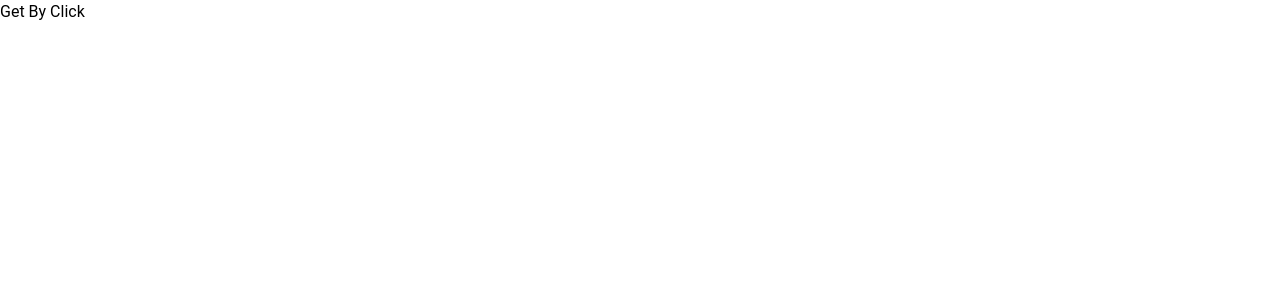
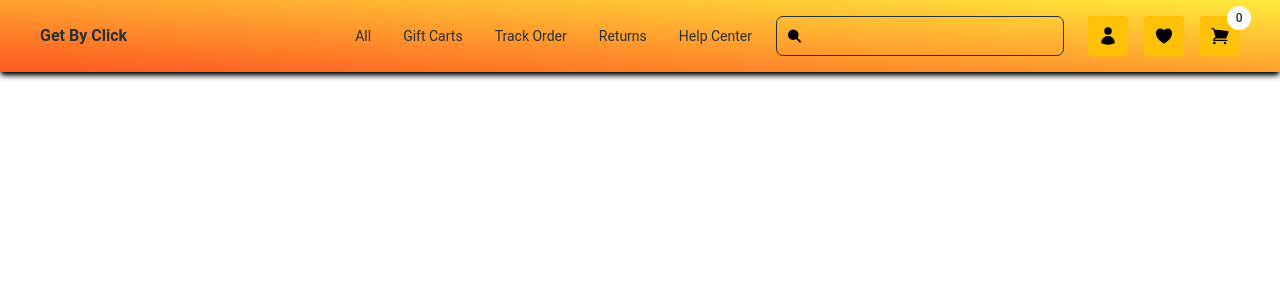
Before and after one commit to sayonUsman/get-by-click, a React (Vite) app: page / in a window 1280 px wide. Shown: the top 300 px of the page. Built offline with nearby package versions, Linux system fonts and the light colour scheme.

Commit message:
Added Navbar

```diff
--- a/package.json
+++ b/package.json
@@ -10,6 +10,7 @@
     "preview": "vite preview"
   },
   "dependencies": {
+    "@heroicons/react": "^2.0.18",
     "@material-tailwind/react": "^2.1.3",
     "react": "^18.2.0",
     "react-dom": "^18.2.0"
--- /dev/null
+++ b/src/components/Navbar.jsx
@@ -0,0 +1,265 @@
+import React from "react";
+import {
+  Navbar,
+  Collapse,
+  Typography,
+  IconButton,
+  Badge,
+  Tooltip,
+  Input,
+} from "@material-tailwind/react";
+import {
+  UserIcon,
+  HeartIcon,
+  ShoppingCartIcon,
+} from "@heroicons/react/24/solid";
+
+export default function StickyNavbar() {
+  const [openNav, setOpenNav] = React.useState(false);
+
+  React.useEffect(() => {
+    window.addEventListener(
+      "resize",
+      () => window.innerWidth >= 1140 && setOpenNav(false)
+    );
+  }, []);
+
+  const navList = (
+    <ul className="mt-2 mb-4 flex flex-col gap-2 xl:mb-0 xl:mt-0 xl:flex-row xl:items-center xl:gap-6">
+      <Typography
+        as="li"
+        variant="small"
+        color="blue-gray"
+        className="p-1 font-normal"
+      >
+        <a href="#" className="flex items-center">
+          All
+        </a>
+      </Typography>
+
+      <Typography
+        as="li"
+        variant="small"
+        color="blue-gray"
+        className="p-1 font-normal"
+      >
+        <a href="#" className="flex items-center">
+          Gift Carts
+        </a>
+      </Typography>
+
+      <Typography
+        as="li"
+        variant="small"
+        color="blue-gray"
+        className="p-1 font-normal"
+      >
+        <a href="#" className="flex items-center">
+          Track Order
+        </a>
+      </Typography>
+
+      <Typography
+        as="li"
+        variant="small"
+        color="blue-gray"
+        className="p-1 font-normal"
+      >
+        <a href="#" className="flex items-center">
+          Returns
+        </a>
+      </Typography>
+
+      <Typography
+        as="li"
+        variant="small"
+        color="blue-gray"
+        className="p-1 font-normal"
+      >
+        <a href="#" className="flex items-center">
+          Help Center
+        </a>
+      </Typography>
+    </ul>
+  );
+
+  return (
+    <div className="w-full shadow-md shadow-black">
+      <Navbar
+        variant="gradient"
+        color="deep-orange"
+        className="sticky top-0 z-10 h-max max-w-full rounded-none px-4 py-4 xl:px-10 from-deep-orange-500 to-yellow-500"
+      >
+        <div className="flex items-center justify-between text-blue-gray-900">
+          <Typography
+            as="a"
+            href="#"
+            className="mr-4 cursor-pointer py-1.5 font-semibold"
+          >
+            Get By Click
+          </Typography>
+
+          <div className="flex items-center gap-1">
+            <div className="mr-4 hidden xl:block">{navList}</div>
+
+            <div className="hidden items-center gap-x-2 xl:flex xl:mr-5">
+              <form className="relative flex w-full gap-2 md:w-max">
+                <Input
+                  type="search"
+                  placeholder="Search"
+                  containerProps={{
+                    className: "min-w-[288px]",
+                  }}
+                  className="!border-blue-gray-900 pl-9 placeholder:text-blue-gray-900 text-blue-gray-900"
+                  labelProps={{
+                    className: "before:content-none after:content-none",
+                  }}
+                />
+
+                <div className="!absolute left-3 top-[13px]">
+                  <svg
+                    width="13"
+                    height="14"
+                    viewBox="0 0 14 15"
+                    fill="none"
+                    xmlns="http://www.w3.org/2000/svg"
+                  >
+                    <path
+                      d="M9.97811 7.95252C10.2126 7.38634 10.3333 6.7795 10.3333 6.16667C10.3333 4.92899 9.84167 3.742 8.9665 2.86683C8.09133 1.99167 6.90434 1.5 5.66667 1.5C4.42899 1.5 3.242 1.99167 2.36683 2.86683C1.49167 3.742 1 4.92899 1 6.16667C1 6.7795 1.12071 7.38634 1.35523 7.95252C1.58975 8.51871 1.93349 9.03316 2.36683 9.4665C2.80018 9.89984 3.31462 10.2436 3.88081 10.4781C4.447 10.7126 5.05383 10.8333 5.66667 10.8333C6.2795 10.8333 6.88634 10.7126 7.45252 10.4781C8.01871 10.2436 8.53316 9.89984 8.9665 9.4665C9.39984 9.03316 9.74358 8.51871 9.97811 7.95252Z"
+                      fill="#000000"
+                    />
+
+                    <path
+                      d="M13 13.5L9 9.5M10.3333 6.16667C10.3333 6.7795 10.2126 7.38634 9.97811 7.95252C9.74358 8.51871 9.39984 9.03316 8.9665 9.4665C8.53316 9.89984 8.01871 10.2436 7.45252 10.4781C6.88634 10.7126 6.2795 10.8333 5.66667 10.8333C5.05383 10.8333 4.447 10.7126 3.88081 10.4781C3.31462 10.2436 2.80018 9.89984 2.36683 9.4665C1.93349 9.03316 1.58975 8.51871 1.35523 7.95252C1.12071 7.38634 1 6.7795 1 6.16667C1 4.92899 1.49167 3.742 2.36683 2.86683C3.242 1.99167 4.42899 1.5 5.66667 1.5C6.90434 1.5 8.09133 1.99167 8.9665 2.86683C9.84167 3.742 10.3333 4.92899 10.3333 6.16667Z"
+                      stroke="#000000"
+                      strokeWidth="2"
+                      strokeLinecap="round"
+                      strokeLinejoin="round"
+                    />
+                  </svg>
+                </div>
+              </form>
+            </div>
+
+            <Tooltip
+              content="Log In"
+              placement="bottom-end"
+              className="rounded"
+            >
+              <IconButton color="amber" className="rounded mr-2 xl:mr-3">
+                <UserIcon className="h-full w-full" />
+              </IconButton>
+            </Tooltip>
+
+            <Tooltip
+              content="Wishlist"
+              placement="bottom-end"
+              className="rounded"
+            >
+              <IconButton color="amber" className="rounded mr-2 xl:mr-3">
+                <HeartIcon className="h-full w-full" />
+              </IconButton>
+            </Tooltip>
+
+            <Badge
+              content="0"
+              color="white"
+              className="text-blue-gray-900 mr-3 xl:mr-0"
+            >
+              <Tooltip
+                content="Cart"
+                placement="bottom-end"
+                className="rounded"
+              >
+                <IconButton color="amber" className="rounded mr-3 xl:mr-0">
+                  <ShoppingCartIcon className="h-full w-full" />
+                </IconButton>
+              </Tooltip>
+            </Badge>
+
+            <IconButton
+              variant="text"
+              className="ml-auto h-6 w-6 text-inherit hover:bg-transparent focus:bg-transparent active:bg-transparent xl:hidden"
+              ripple={false}
+              onClick={() => setOpenNav(!openNav)}
+            >
+              {openNav ? (
+                <svg
+                  xmlns="http://www.w3.org/2000/svg"
+                  fill="none"
+                  className="h-6 w-6"
+                  viewBox="0 0 24 24"
+                  stroke="currentColor"
+                  strokeWidth={2}
+                >
+                  <path
+                    strokeLinecap="round"
+                    strokeLinejoin="round"
+                    d="M6 18L18 6M6 6l12 12"
+                  />
+                </svg>
+              ) : (
+                <svg
+                  xmlns="http://www.w3.org/2000/svg"
+                  className="h-6 w-6"
+                  fill="none"
+                  stroke="currentColor"
+                  strokeWidth={2}
+                >
+                  <path
+                    strokeLinecap="round"
+                    strokeLinejoin="round"
+                    d="M4 6h16M4 12h16M4 18h16"
+                  />
+                </svg>
+              )}
+            </IconButton>
+          </div>
+        </div>
+
+        <Collapse open={openNav}>
+          {navList}
+
+          <div className="items-center gap-x-2 xl:hidden">
+            <form className="relative flex w-full gap-2 md:w-max">
+              <Input
+                type="search"
+                placeholder="Search"
+                containerProps={{
+                  className: "min-w-[288px]",
+                }}
+                className="!border-blue-gray-900 pl-9 placeholder:text-blue-gray-900 text-blue-gray-900"
+                labelProps={{
+                  className: "before:content-none after:content-none",
+                }}
+              />
+
+              <div className="!absolute left-3 top-[13px]">
+                <svg
+                  width="13"
+                  height="14"
+                  viewBox="0 0 14 15"
+                  fill="none"
+                  xmlns="http://www.w3.org/2000/svg"
+                >
+                  <path
+                    d="M9.97811 7.95252C10.2126 7.38634 10.3333 6.7795 10.3333 6.16667C10.3333 4.92899 9.84167 3.742 8.9665 2.86683C8.09133 1.99167 6.90434 1.5 5.66667 1.5C4.42899 1.5 3.242 1.99167 2.36683 2.86683C1.49167 3.742 1 4.92899 1 6.16667C1 6.7795 1.12071 7.38634 1.35523 7.95252C1.58975 8.51871 1.93349 9.03316 2.36683 9.4665C2.80018 9.89984 3.31462 10.2436 3.88081 10.4781C4.447 10.7126 5.05383 10.8333 5.66667 10.8333C6.2795 10.8333 6.88634 10.7126 7.45252 10.4781C8.01871 10.2436 8.53316 9.89984 8.9665 9.4665C9.39984 9.03316 9.74358 8.51871 9.97811 7.95252Z"
+                    fill="#000000"
+                  />
+
+                  <path
+                    d="M13 13.5L9 9.5M10.3333 6.16667C10.3333 6.7795 10.2126 7.38634 9.97811 7.95252C9.74358 8.51871 9.39984 9.03316 8.9665 9.4665C8.53316 9.89984 8.01871 10.2436 7.45252 10.4781C6.88634 10.7126 6.2795 10.8333 5.66667 10.8333C5.05383 10.8333 4.447 10.7126 3.88081 10.4781C3.31462 10.2436 2.80018 9.89984 2.36683 9.4665C1.93349 9.03316 1.58975 8.51871 1.35523 7.95252C1.12071 7.38634 1 6.7795 1 6.16667C1 4.92899 1.49167 3.742 2.36683 2.86683C3.242 1.99167 4.42899 1.5 5.66667 1.5C6.90434 1.5 8.09133 1.99167 8.9665 2.86683C9.84167 3.742 10.3333 4.92899 10.3333 6.16667Z"
+                    stroke="#000000"
+                    strokeWidth="2"
+                    strokeLinecap="round"
+                    strokeLinejoin="round"
+                  />
+                </svg>
+              </div>
+            </form>
+          </div>
+        </Collapse>
+      </Navbar>
+    </div>
+  );
+}
--- a/src/main.jsx
+++ b/src/main.jsx
@@ -2,11 +2,12 @@ import React from "react";
 import ReactDOM from "react-dom/client";
 import "./index.css";
 import { ThemeProvider } from "@material-tailwind/react";
+import StickyNavbar from "./components/Navbar";
 
 ReactDOM.createRoot(document.getElementById("root")).render(
   <React.StrictMode>
     <ThemeProvider>
-      <h1>Get By Click</h1>
+      <StickyNavbar />
     </ThemeProvider>
   </React.StrictMode>
 );
```
Also changed, not shown: 1 other file (tests, documents, lock files or other folders).
